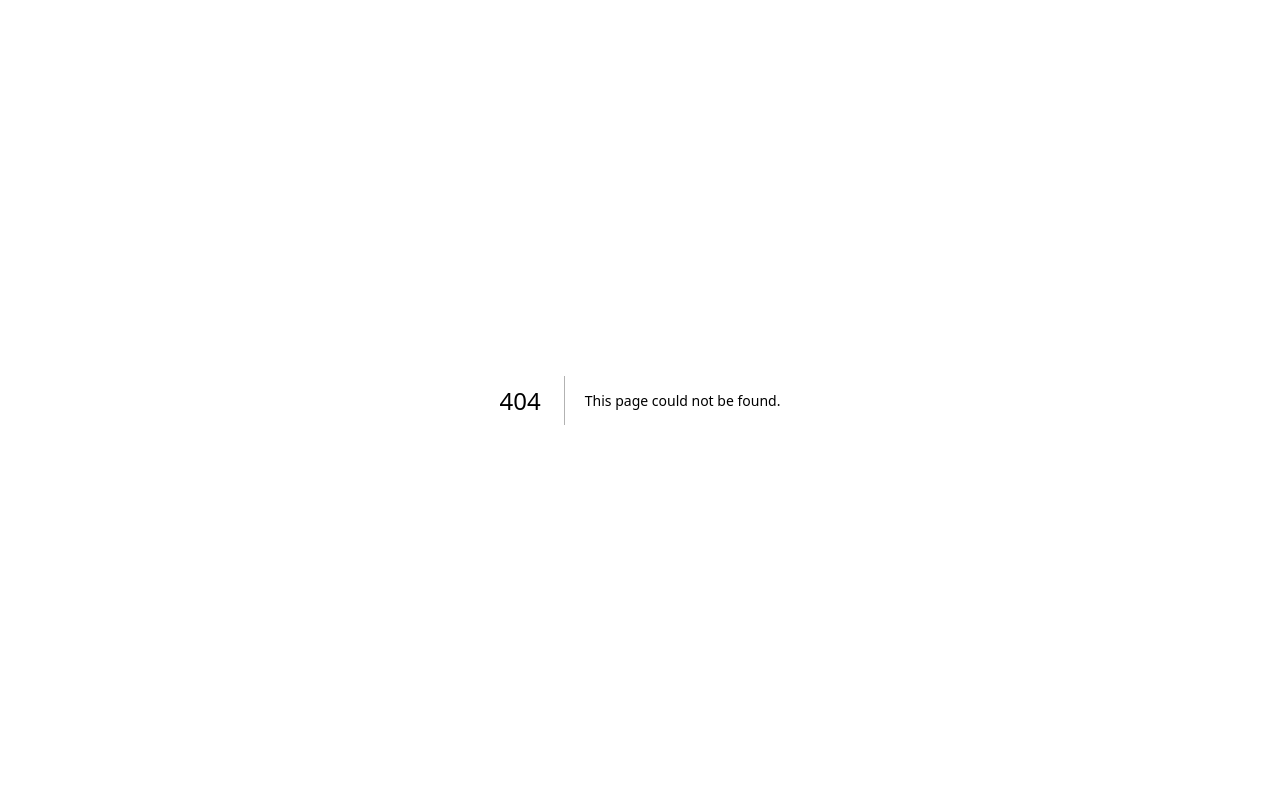
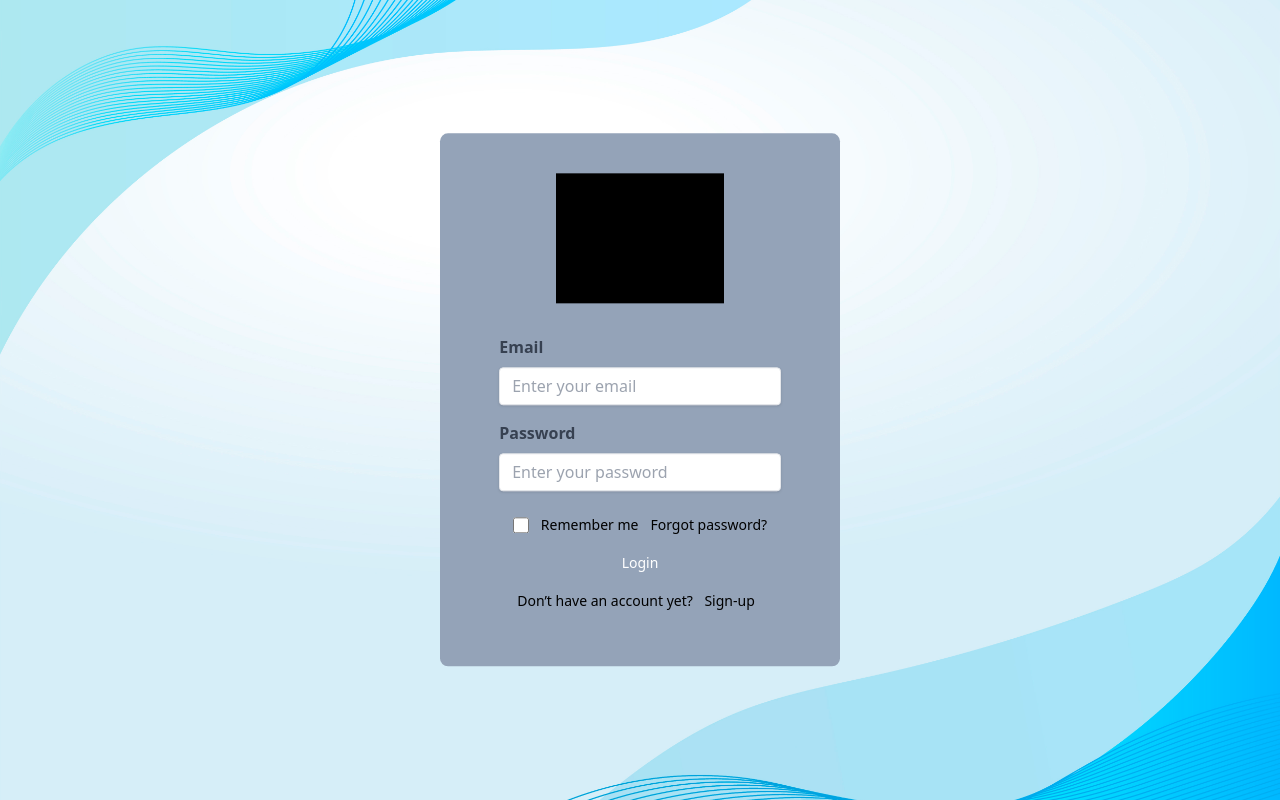
Before and after one commit to CodeKnight07/GeohazardMap, a Next.js app in the folder geomap-frontend/: page /components/form/login in a window 1280 px wide. Before the commit this address had no page. Built offline with nearby package versions, Linux system fonts and the light colour scheme.

Commit message:
rename login to form

```diff
--- /dev/null
+++ b/geomap-frontend/pages/components/form/login.tsx
@@ -0,0 +1,92 @@
+import React from "react";
+import Image from "next/image";
+import background from "./images/login-background.jpg";
+
+function LoginForm() {
+  return (
+    <div className="relative w-screen h-screen">
+      <Image
+        src={background}
+        alt=""
+        layout="fill"
+        objectFit="cover"
+        objectPosition="center"
+      />
+      <form
+        className="absolute top-1/2 transform -translate-x-1/2 -translate-y-1/2 bg-slate-400 p-6 rounded-lg left-1/2 w-5/6 h-2/3 flex flex-col items-center"
+        style={{ maxWidth: "400px" }}
+      >
+        <div className="h-1/3 flex justify-center items-center max-md:w-11/12 md:w-4/5">
+          <div className=" w-3/5 h-4/5 bg-black"></div>
+        </div>
+
+        <div className="my-4 max-md:w-11/12 md:w-4/5">
+          <label className="block text-gray-700 font-bold mb-2" htmlFor="email">
+            Email
+          </label>
+          <input
+            className="shadow appearance-none border rounded w-full py-2 px-3 text-gray-700 leading-tight focus:outline-none focus:shadow-outline"
+            id="email"
+            type="email"
+            placeholder="Enter your email"
+          />
+        </div>
+        <div className="mb-6 max-md:w-11/12 md:w-4/5">
+          <label
+            className="block text-gray-700 font-bold mb-2"
+            htmlFor="password"
+          >
+            Password
+          </label>
+          <input
+            className="shadow appearance-none border rounded w-full py-2 px-3 text-gray-700 leading-tight focus:outline-none focus:shadow-outline"
+            id="password"
+            type="password"
+            placeholder="Enter your password"
+          />
+        </div>
+        <div className="flex items-center justify-center space-x-3">
+          <div className="flex items-start">
+            <div className="flex items-center h-5">
+              <input
+                id="remember"
+                aria-describedby="remember"
+                type="checkbox"
+                className="w-4 h-4 border border-gray-300 rounded bg-gray-50 focus:ring-3 focus:ring-primary-300 dark:bg-gray-700 dark:border-gray-600 dark:focus:ring-primary-600 dark:ring-offset-gray-800"
+                required
+              />
+            </div>
+            <div className="ml-3 text-sm">
+              <label className="text-black dark:text-gray-300">
+                Remember me
+              </label>
+            </div>
+          </div>
+          <a
+            href="#"
+            className="text-sm font-medium text-primary-600 hover:underline dark:text-primary-500"
+          >
+            Forgot password?
+          </a>
+        </div>
+        <button
+          type="submit"
+          className="w-full text-white my-2 bg-primary-600 hover:bg-green-500 focus:ring-4 focus:outline-none focus:ring-primary-300 font-medium rounded-lg text-sm px-5 py-2.5 text-center dark:bg-primary-600 dark:hover:bg-primary-700 dark:focus:ring-primary-800"
+        >
+          Login
+        </button>
+        <p className="text-sm font-light text-black dark:text-gray-400">
+          Don’t have an account yet?{" "}
+          <a
+            href="#"
+            className="px-2 font-medium text-primary-600 hover:underline dark:text-primary-500"
+          >
+            Sign-up
+          </a>
+        </p>
+      </form>
+    </div>
+  );
+}
+
+export default LoginForm;
```
Also changed, not shown: geomap-frontend/pages/components/form/images/login-background.jpg (added).
